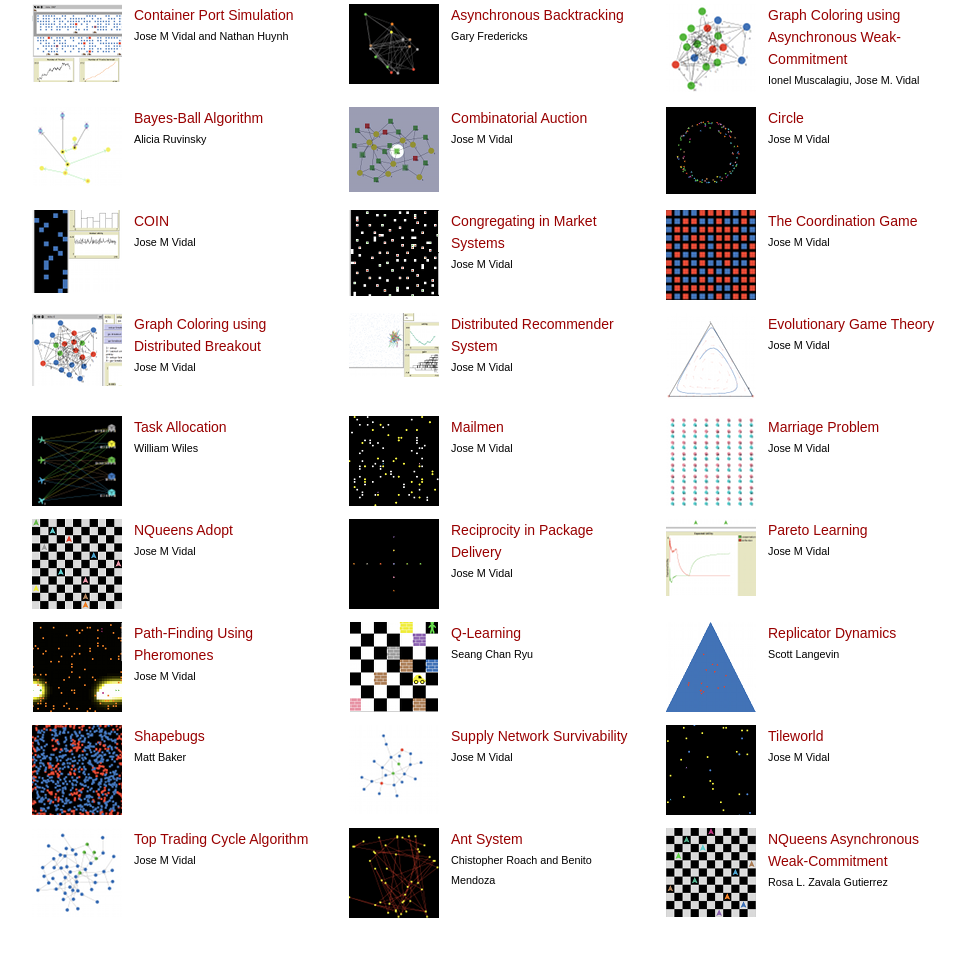
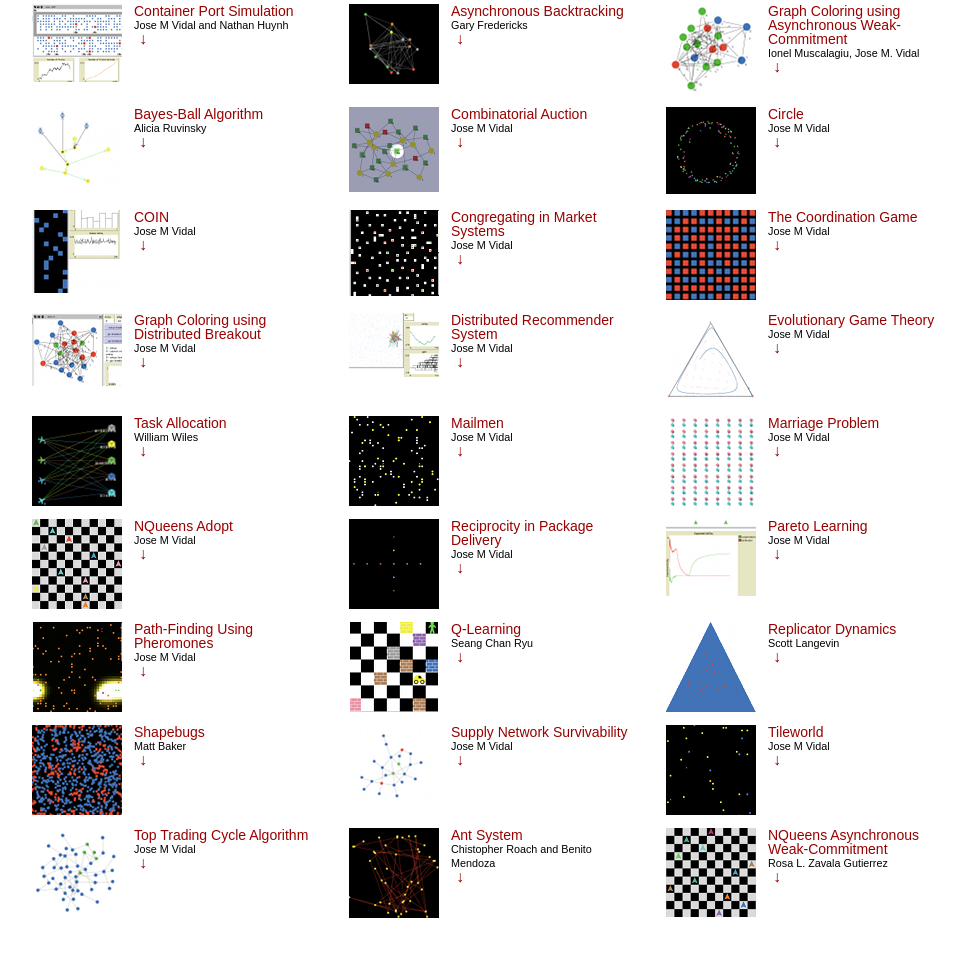
Before and after one commit to josemvidal/netlogomas, a plain HTML site: page index.html in a window 1280 px wide. Shown: the part 470-1426 px from the top of the page, without its empty margins (163-1129 px from the left). Drawn offline with nearby package versions, Linux system fonts and the light colour scheme.

Commit message:
Download links on main page.

```diff
--- a/index.html
+++ b/index.html
@@ -22,7 +22,7 @@ var _gaq = _gaq || [];
     <ul id="nav">
       <li><a id="aboutLink" href="#">About</a></li>
       <li><a href="http://jmvidal.cse.sc.edu">Author</a></li>
-       <li><a href="http://github.com/josemvidal/netlogomas">github</a></li>
+       <li><a title="all these models are on github" href="http://github.com/josemvidal/netlogomas">github</a></li>
       <li><a
       href="http://ccl.northwestern.edu/netlogo/">NetLogo</a></li>
       <li><a href="http://www.multiagent.com">MultiAgent Systems</a></li>
@@ -32,7 +32,10 @@ var _gaq = _gaq || [];
     <div id="featuredModel">
     <a href="beernet/index.html"><img class="header" src="beernet/medium.png"/></a>
     <dl id="featuredVideo">
-      <dt><a href="beernet/index.html"> Beernet</a></dt>
+     <dt><a
+	href="beernet/index.html" title="run this model in browser"> Beernet</a> &nbsp;&nbsp;
+            <a class="download" href="beernet/beernet.nlogo" title="Download this model">&#8595</a>
+</dt>
       <dd><p>This is an implementation of an automated <a href="http://en.wikipedia.org/wiki/Beer_distribution_game">beer distrubution game</a> in a large tree-like network. We can observe the Bullwhip effect in action. We test survivability and dynamic behavior of the supply network under various types of attacks or failures. More information on this model can be found in</p>
 <ul>
   <li>Anand Nair and José M. Vidal. <a href="http://jmvidal.cse.sc.edu/lib/nair11.html">Supply Network Topology and Robustness against Disruptions: An investigation using Multi-agent Model</a>. <em>International Journal of Production Research</em>, 49(5):1391--1404, 2011.</li>
@@ -74,7 +77,9 @@ var _gaq = _gaq || [];
     <p>Jose M Vidal and Nathan Huynh. <a href="http://jmvidal.cse.sc.edu/papers/vidal10a.pdf">Building Agent-Based Models of Seaport Container Terminals</a>. In <em>Proceedings of 6th Workshop on Agents in Traffic and Transportation</em>, 2010. </p>
   </li>
 </ol></div>
-<h5><p>Jose M Vidal and Nathan Huynh</p> </h5>
+   <h5><p>Jose M Vidal and Nathan Huynh</p></h5>
+  <a class="download" href="port/port.nlogo"
+ title="Download this model">&#8595</a>
 </div>
 <div class="model">
   <div class="thumbHolder">
@@ -83,7 +88,9 @@ var _gaq = _gaq || [];
   <h4><a class="modelLink" id="ABTgc"
   href="ABTgc/index.html" onclick="popup('ABTgc',773,547);return false;"> Asynchronous Backtracking  </a></h4>
   <div id="ABTgcDescription" class="description"><p>Generates and solves graph coloring problems using ABT.</p></div>
-<h5><p>Gary Fredericks </p> </h5>
+   <h5><p>Gary Fredericks </p></h5>
+  <a class="download" href="ABTgc/ABTgc.nlogo"
+ title="Download this model">&#8595</a>
 </div>
 <div class="model">
   <div class="thumbHolder">
@@ -95,7 +102,9 @@ var _gaq = _gaq || [];
 <ol>
   <li>Makoto Yokoo and Katsutoshi Hirayama. <a href="http://jmvidal.cse.sc.edu/lib/yokoo00a.html">Algorithms for Distributed Constraint Satisfaction: A Review</a>. <em>Autonomous Agents and Multi-Agent Systems,</em> 3(2):185--207, 2000.</li>
 </ol></div>
-<h5><p>Ionel Muscalagiu, Jose M. Vidal </p> </h5>
+   <h5><p>Ionel Muscalagiu, Jose M. Vidal </p></h5>
+  <a class="download" href="AWCgc/AWCgc.nlogo"
+ title="Download this model">&#8595</a>
 </div>
 <div class="model">
   <div class="thumbHolder">
@@ -107,7 +116,9 @@ var _gaq = _gaq || [];
 <ol>
   <li>Ross D. Shachter. <a href="http://jmvidal.cse.sc.edu/lib/shachter98a.html">Bayes-Ball: The Rational Pastime (for Determining Irrelevance and Requisite Information in Belief Networks and Influence Diagrams)</a>. In <em>Proceedings of the Fourteenth Conference in Uncertainty in Artificial Intelligence,</em> p. 480--487, 1998.</li>
 </ol></div>
-<h5><p>Alicia Ruvinsky</p> </h5>
+   <h5><p>Alicia Ruvinsky</p></h5>
+  <a class="download" href="bayesball/bayesball.nlogo"
+ title="Download this model">&#8595</a>
 </div>
 <div class="model">
   <div class="thumbHolder">
@@ -122,7 +133,9 @@ var _gaq = _gaq || [];
 <ul>
   <li>Peter Cramton and Yoav Shoham and Richard Steinberg. <a href="http://jmvidal.cse.sc.edu/lib/cramton06a.html">Combinatorial Auctions</a>. MIT Press. 2006.</li>
 </ul></div>
-<h5><p>Jose M Vidal</p> </h5>
+   <h5><p>Jose M Vidal</p></h5>
+  <a class="download" href="ca/ca.nlogo"
+ title="Download this model">&#8595</a>
 </div>
 <div class="model">
   <div class="thumbHolder">
@@ -135,7 +148,9 @@ It serves as a fun example of emergent behavior. It also raises<br/>
 interesting questions: What is the most robust way to implement this? What if<br/>
 different people implement different turtles? What if we add some<br/>
 limitations to the environment? etc.</p></div>
-<h5><p>Jose M Vidal</p> </h5>
+   <h5><p>Jose M Vidal</p></h5>
+  <a class="download" href="circle/circle.nlogo"
+ title="Download this model">&#8595</a>
 </div>
 <div class="model">
   <div class="thumbHolder">
@@ -147,7 +162,9 @@ limitations to the environment? etc.</p></div>
 <ul>
   <li>David Wolpert and Kagan Tumer. <a href="http://jmvidal.cse.sc.edu/lib/wolpert01a.html">Optimal Payoff Functions for Members of Collectives</a>. <em>Advances in Complex Systems,</em> 4(2--3):265--279, 2001.</li>
 </ul><p>It implements the wonderful life utility (WLU) clamped down to 0 (no attendance) and 1 (attend every day) and the aristrocatic utility function for the El Farol Bar problem. Since the paper does not mention the exact parameter values used I have been unable to exactly reproduce their results. Namely, this simulation seems to take longer to converge than theirs.</p><p>Each row in the main output window represents one agent and each of the 7 columns is a day of the week. The patch is set to blue when the agent attends that particular night. Note that the agent often converge if you let the model run over 1000 steps.</p><p>Optimal global utility is achieved, for num-nights=1, if 3 agents attend every night except one night when all the other agents attend.</p></div>
-<h5><p>Jose M Vidal</p> </h5>
+   <h5><p>Jose M Vidal</p></h5>
+  <a class="download" href="coin/coin.nlogo"
+ title="Download this model">&#8595</a>
 </div>
 <div class="model">
   <div class="thumbHolder">
@@ -159,7 +176,9 @@ limitations to the environment? etc.</p></div>
 <ul>
   <li>Chistopher H. Brooks and Edmund H. Durfee. <a href="http://jmvidal.cse.sc.edu/library/brooks02a.html">Congregating and market formation</a>. In Proceedings of the 1st International Joint Conference on Autonomous Agents and MultiAgent Systems, pages 96-103, 2002.</li>
 </ul></div>
-<h5><p>Jose M Vidal</p> </h5>
+   <h5><p>Jose M Vidal</p></h5>
+  <a class="download" href="congregating/congregating.nlogo"
+ title="Download this model">&#8595</a>
 </div>
 <div class="model">
   <div class="thumbHolder">
@@ -180,7 +199,9 @@ population to converge to one color. This problem was presented in </p>
     <p>Jordi Delgado. <a href="http://jmvidal.cse.sc.edu/lib/delgado02a.html">Emergence of social conventions in complex networks</a>. Artificial Intelligence, 141. p. 171--185, 2002.</p>
   </li>
 </ol></div>
-<h5><p>Jose M Vidal</p> </h5>
+   <h5><p>Jose M Vidal</p></h5>
+  <a class="download" href="coordination/coordination.nlogo"
+ title="Download this model">&#8595</a>
 </div>
 <div class="model">
   <div class="thumbHolder">
@@ -198,7 +219,9 @@ population to converge to one color. This problem was presented in </p>
     <p>Makoto Yokoo and Katsutoshi Hirayama. <a href="&lt;http://jmvidal.cse.sc.edu/lib/yokoo96a.html">Distributed Breakout Algorithm for Solving Distributed Constraint Satisfaction Problems</a>. In <em>Proceedings of the Second International Conference on Multiagent Systems,</em> p. 401--408, 1996.</p>
   </li>
 </ol></div>
-<h5><p>Jose M Vidal</p> </h5>
+   <h5><p>Jose M Vidal</p></h5>
+  <a class="download" href="DBgc/DBgc.nlogo"
+ title="Download this model">&#8595</a>
 </div>
 <div class="model">
   <div class="thumbHolder">
@@ -210,7 +233,9 @@ population to converge to one color. This problem was presented in </p>
 <ul>
   <li>Jose M. Vidal. <a href="http://jmvidal.cse.sc.edu/papers/vidal03b.pdf&quot;">An Incentive-Compatible Distributed Recommendation Model</a>. In <em>Proceedings of the Sixth International Workshop on Trust, Privacy, Deception, and Fraud in Agent Societies</em>, p. 84--91, 2003.</li>
 </ul></div>
-<h5><p>Jose M Vidal</p> </h5>
+   <h5><p>Jose M Vidal</p></h5>
+  <a class="download" href="distributedrec/distributedrec.nlogo"
+ title="Download this model">&#8595</a>
 </div>
 <div class="model">
   <div class="thumbHolder">
@@ -219,7 +244,9 @@ population to converge to one color. This problem was presented in </p>
   <h4><a class="modelLink" id="evolutionarygt"
   href="evolutionarygt/index.html" onclick="popup('evolutionarygt',734,539);return false;"> Evolutionary Game Theory  </a></h4>
   <div id="evolutionarygtDescription" class="description"><p>A visualization of a population of agents playing repeated games under the standard evolutionary game theory assumptions. We use a simplex to show how these populations evolve over time. Click the forever-go button and then click on the simplex to show how a population at that spot would evolve.</p></div>
-<h5><p>Jose M Vidal</p> </h5>
+   <h5><p>Jose M Vidal</p></h5>
+  <a class="download" href="evolutionarygt/evolutionarygt.nlogo"
+ title="Download this model">&#8595</a>
 </div>
 <div class="model">
   <div class="thumbHolder">
@@ -231,7 +258,9 @@ population to converge to one color. This problem was presented in </p>
 <ul>
   <li>Onn Shehory and Sarit Kraus. <a href="http://jmvidal.cse.sc.edu/lib/shehory98a.html">Methods for Task Allocation via Agent Coalition Formation</a>. <em>Artificial Intelligence,</em> May; 101(1-2):165--200, 1998.</li>
 </ul></div>
-<h5><p>William Wiles </p> </h5>
+   <h5><p>William Wiles </p></h5>
+  <a class="download" href="find-coalition/find-coalition.nlogo"
+ title="Download this model">&#8595</a>
 </div>
 <div class="model">
   <div class="thumbHolder">
@@ -250,7 +279,9 @@ algorithm for solving this problem. This problem was first popularized in </p>
 <ul>
   <li>Jeffrey S. Rosenschein and Gilad Zlotkin. <a href="http://www.amazon.com/exec/obidos/ASIN/0262181592/multiagentcom/">Rules of Encounter</a>. The MIT Press, Cambridge, MA, 1994.</li>
 </ul></div>
-<h5><p>Jose M Vidal</p> </h5>
+   <h5><p>Jose M Vidal</p></h5>
+  <a class="download" href="mailmen/mailmen.nlogo"
+ title="Download this model">&#8595</a>
 </div>
 <div class="model">
   <div class="thumbHolder">
@@ -265,7 +296,9 @@ algorithm for solving this problem. This problem was first popularized in </p>
 <ol>
   <li>while there are women without a proposal</li><li>every man proposes to the his most preferred woman who has not rejected him</li><li>every woman with multiple proposals rejects all but the one she prefers the most</li>
 </ol><p>When done, all women have one proposal which they accept and live happily ever after. The resulting marriages are stable.</p><p>The scatter plot shows the marriages that we find, where the x coordinate is the man's preference for the woman and the y coordinate is the woman's preference for the man (1 means her most preferred). Notice that even though women turn down men, the men do much better.</p></div>
-<h5><p>Jose M Vidal</p> </h5>
+   <h5><p>Jose M Vidal</p></h5>
+  <a class="download" href="marriage-problem/marriage-problem.nlogo"
+ title="Download this model">&#8595</a>
 </div>
 <div class="model">
   <div class="thumbHolder">
@@ -278,7 +311,9 @@ The Adopt algorithm appears in </p>
 <ul>
   <li>Pragnesh Jay Modi, Wei-Min Shen, Milind Tambe, and Makoto Yokoo. <a href="http://jmvidal.cse.sc.edu/library/index.html#modi02a">An Asynchronous Complete Method for General Distributed Constraint Optimization</a>. In <em>Proceedings of Autonomous Agents and Multi-Agent Systems Workshop on Distributed Constraint Reasoning</em>, p. 104--118, 2002.</li>
 </ul></div>
-<h5><p>Jose M Vidal</p> </h5>
+   <h5><p>Jose M Vidal</p></h5>
+  <a class="download" href="nqueens-adopt/nqueens-adopt.nlogo"
+ title="Download this model">&#8595</a>
 </div>
 <div class="model">
   <div class="thumbHolder">
@@ -300,7 +335,9 @@ In <em>Proceedings of the Second International Conference on Multiagent Systems<
     <p>Sandip Sen. <a href="http://jmvidal.cse.sc.edu/lib/sen02b.html">Believing others: Pros and cons</a>. Artificial Intelligence, 142(2):179-203, December 2002. </p>
   </li>
 </ol></div>
-<h5><p>Jose M Vidal </p> </h5>
+   <h5><p>Jose M Vidal </p></h5>
+  <a class="download" href="packages/packages.nlogo"
+ title="Download this model">&#8595</a>
 </div>
 <div class="model">
   <div class="thumbHolder">
@@ -312,7 +349,9 @@ In <em>Proceedings of the Second International Conference on Multiagent Systems<
 <ul>
   <li>Dipyaman Banerjee and Sandip Sen. <a href="http://jmvidal.cse.sc.edu/lib/banerjee07a.html">Reaching pareto-optimality in prisoner's dilemma using conditional joint action learning</a>. <em>Autonomous Agents and Multi-Agent Systems,</em> 15(1):91--108, Kluwer Academic Publishers. 2007.</li>
 </ul><p>These agents reach the Pareto optimal (cooperate,cooperate) solution in repeated play.</p></div>
-<h5><p>Jose M Vidal</p> </h5>
+   <h5><p>Jose M Vidal</p></h5>
+  <a class="download" href="paretolearn/paretolearn.nlogo"
+ title="Download this model">&#8595</a>
 </div>
 <div class="model">
   <div class="thumbHolder">
@@ -326,7 +365,9 @@ I tried to implement something similar to</p>
 <ul>
   <li>H. Van Dyke Parunak, Sven Brueckner, and John Sauter. <a href="http://jmvidal.cse.sc.edu/library/parunak02a.html">Synthetic pheronome mechanisms for coordination of unmanned vehicles</a> In <em>Proceedings of the First Intenational Joint Conference on Autonomous Agents and Multiagent Systems</em>, pages 448-450, Bologna, Italy, 2002. ACM Press, New York, NY.</li>
 </ul></div>
-<h5><p>Jose M Vidal</p> </h5>
+   <h5><p>Jose M Vidal</p></h5>
+  <a class="download" href="path-finding/path-finding.nlogo"
+ title="Download this model">&#8595</a>
 </div>
 <div class="model">
   <div class="thumbHolder">
@@ -338,7 +379,9 @@ I tried to implement something similar to</p>
 <ul>
   <li>Christopher J. C. H. Watkins and Peter Dayan. <a href="http://jmvidal.cse.sc.edu/lib/watkins92a.html">Q-Learning</a>. <em>Machine Learning,</em> 8(3-4):279--292, 1992.</li>
 </ul></div>
-<h5><p>Seang Chan Ryu</p> </h5>
+   <h5><p>Seang Chan Ryu</p></h5>
+  <a class="download" href="qlearning/qlearning.nlogo"
+ title="Download this model">&#8595</a>
 </div>
 <div class="model">
   <div class="thumbHolder">
@@ -347,7 +390,9 @@ I tried to implement something similar to</p>
   <h4><a class="modelLink" id="replicator"
   href="replicator/index.html" onclick="popup('replicator',744,399);return false;"> Replicator Dynamics  </a></h4>
   <div id="replicatorDescription" class="description"><p>A visualization of the dynamics of a populations of agents using replicator dynamics. The players are of one of three types, each type playing a pure strategy in a 3x3 game. The user can change the payoffs of the game (but this still needs some work, we also need to add arrow that show direction. You interested?). The results are displayes in a simplex plot where each corner corresponds to one of the strategies. Dark areas correspond to fast movement of the population while lite areas represent slow movement.</p></div>
-<h5><p>Scott Langevin </p> </h5>
+   <h5><p>Scott Langevin </p></h5>
+  <a class="download" href="replicator/replicator.nlogo"
+ title="Download this model">&#8595</a>
 </div>
 <div class="model">
   <div class="thumbHolder">
@@ -365,7 +410,9 @@ I tried to implement something similar to</p>
  * A red agent is an agent outside of the desired shape
  * A blue agent is an agent inside of the desired shape
  * A green agent is an agent that has been displaced</p><p>Agents can be added or removed dynamically via the slider. The shake button chooses a random square from the screen and moves all agents within that square in random directions away from their starting positions.</p><p>Note: I found that using 1,000+ agents seems to work best for modeling the shape.</p></div>
-<h5><p>Matt Baker </p> </h5>
+   <h5><p>Matt Baker </p></h5>
+  <a class="download" href="shapebugs/shapebugs.nlogo"
+ title="Download this model">&#8595</a>
 </div>
 <div class="model">
   <div class="thumbHolder">
@@ -377,7 +424,9 @@ I tried to implement something similar to</p>
 <ul>
   <li>Hari Prasad Thadakamalla, Usha Nandini Raghavan, Soundar Kumara, and Reka Albert. <a href="http://jmvidal.cse.sc.edu/lib/thadakamalla04a.html">Survivability of Multiagent-Based Supply Networks: A Topological Perspectiv</a>. <em>IEEE Intelligent Systems,</em> 19(5):24--31, 2004.</li>
 </ul></div>
-<h5><p>Jose M Vidal </p> </h5>
+   <h5><p>Jose M Vidal </p></h5>
+  <a class="download" href="sns/sns.nlogo"
+ title="Download this model">&#8595</a>
 </div>
 <div class="model">
   <div class="thumbHolder">
@@ -394,7 +443,9 @@ best algorithm for solving this problem. The Tileworld was first introduced in</
   <li>Martha Pollack and Marc Ringuette. <a href="http://citeseer.nj.nec.com/pollack90introducing.html">Introducing the Tileworld: experimentally evaluating agent architectures</a>
 Thomas Dietterich and William Swartout ed.In <em>Proceedings of the Eighth National Conference on Artificial Intelligence,</em> p. 183--189, AAAI Press. 1990.</li>
 </ul></div>
-<h5><p>Jose M Vidal </p> </h5>
+   <h5><p>Jose M Vidal </p></h5>
+  <a class="download" href="tileworld/tileworld.nlogo"
+ title="Download this model">&#8595</a>
 </div>
 <div class="model">
   <div class="thumbHolder">
@@ -406,7 +457,9 @@ Thomas Dietterich and William Swartout ed.In <em>Proceedings of the Eighth Natio
 <ul>
   <li>Lloyd Shapley and Herbert Scarf. <a href="http://jmvidal.cse.sc.edu/lib/shapley74a.html">On cores and indivisibility</a>. <em>Journal of Mathematical Economics,</em> 1(1):23--37, 1974.</li>
 </ul></div>
-<h5><p>Jose M Vidal </p> </h5>
+   <h5><p>Jose M Vidal </p></h5>
+  <a class="download" href="top-trading-cycle/top-trading-cycle.nlogo"
+ title="Download this model">&#8595</a>
 </div>
 <div class="model">
   <div class="thumbHolder">
@@ -415,7 +468,9 @@ Thomas Dietterich and William Swartout ed.In <em>Proceedings of the Eighth Natio
   <h4><a class="modelLink" id="AntSystem"
   href="AntSystem/index.html" onclick="popup('AntSystem',971,477);return false;"> Ant System  </a></h4>
   <div id="AntSystemDescription" class="description"><p>This model is an implementation of the Ant System algorithm, as described in <a href="http://citeseer.ist.psu.edu/dorigo96ant.html">here</a>, that is being used to solve the Traveling Salesman Problem.</p></div>
-<h5><p>Chistopher Roach and Benito Mendoza </p> </h5>
+   <h5><p>Chistopher Roach and Benito Mendoza </p></h5>
+  <a class="download" href="AntSystem/AntSystem.nlogo"
+ title="Download this model">&#8595</a>
 </div>
 <div class="model">
   <div class="thumbHolder">
@@ -424,7 +479,9 @@ Thomas Dietterich and William Swartout ed.In <em>Proceedings of the Eighth Natio
   <h4><a class="modelLink" id="nqueensawc"
   href="nqueensawc/index.html" onclick="popup('nqueensawc',612,400);return false;"> NQueens Asynchronous Weak-Commitment</a></h4>
   <div id="nqueensawcDescription" class="description"><p>This is the implementation of the Asynchronous Weak-Commitment Search for the n-queens problem.</p><p>It also shows the number of messages sent by each agent. It behaves different that the Adopt algorithm in which a few agents end up sending the great majority of the messages. Here, the messages sent are better distributed among the agents.</p></div>
-<h5><p>Rosa L. Zavala Gutierrez</p> </h5>
+   <h5><p>Rosa L. Zavala Gutierrez</p></h5>
+  <a class="download" href="nqueensawc/nqueensawc.nlogo"
+ title="Download this model">&#8595</a>
 </div>
 </div>
 
--- a/style.css
+++ b/style.css
@@ -76,7 +76,7 @@ div.model {
     height: 70px;
     width: 282px;
     float: left;
-    line-height: 22px;
+    line-height: 14px;
     margin: 15px 0 18px 0;
     padding-left: 35px;
 }
@@ -101,8 +101,7 @@ div.model h4 {
 
 div.model h5 {
     font-weight: normal;
-    line-height:20px;
-    margin: 0;
+     margin: 0;
 }
 div.model h5 p, div.model h4 p{
     margin: 0;
@@ -214,3 +213,14 @@ a#download { background: #009ed9 url(/img/bg_arrow.png) 193px center no-repeat;
   font-size: 13px;
   margin: 30px;
 }
+
+a.download:hover {
+    background-color: #18b0e9;
+}
+
+a.download {
+  text-align:center;
+  padding-left: 5px;
+  padding-right: 5px;
+  font-size: 16px;
+  font-weight: bold;}
```
Also changed, not shown: 1 other file.
